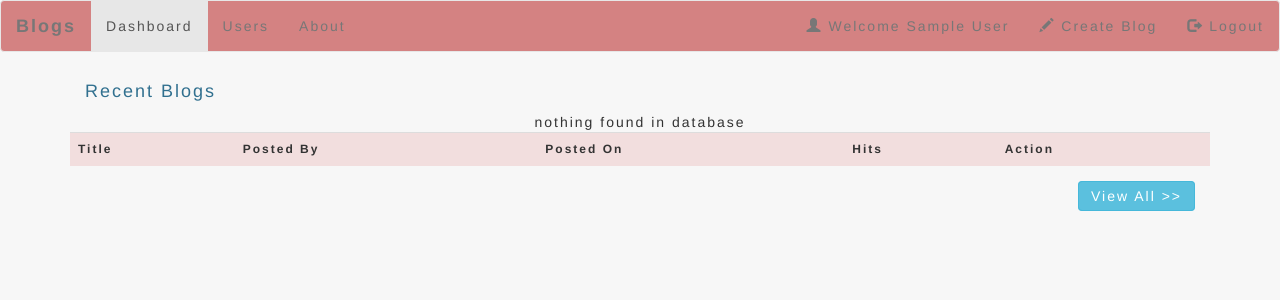
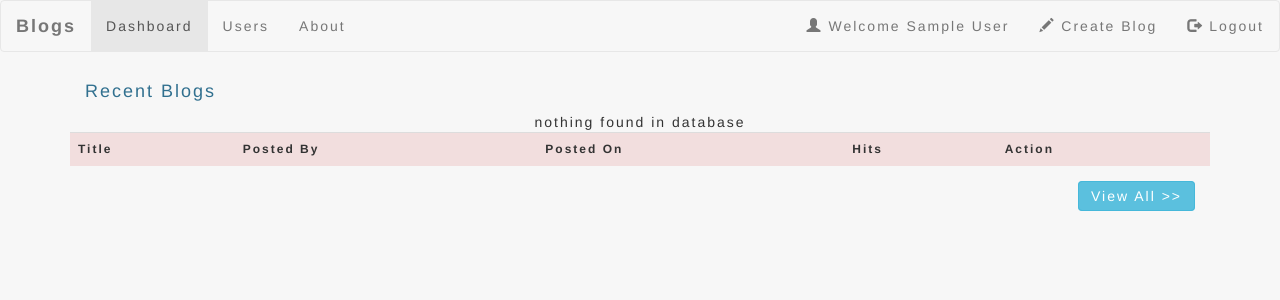
Before and after one commit to akshay1293/phpBlog, a PHP site: page /blogs/ in a window 1280 px wide. Shown: the top 300 px of the page. Run offline with PHP 8.4, Linux system fonts and the light colour scheme; the visitor is signed in with stand-in values (Sample User, id 1); data that the repository does not hold is empty; some libraries are stand-ins or nearby versions.

Commit message:
header background color changed

```diff
--- a/view/header.php
+++ b/view/header.php
@@ -5,7 +5,7 @@
    $fileName = $filePath[sizeof($filePath)-1];
 ?>
 
-<nav class="navbar navbar-default">
+<nav class="navbar navbar-default" style="background:#f7f7f7">
             <div class="container-fluid">
                 <div class="navbar-header">
                     <a class="navbar-brand" href="http://localhost/blogs/index.php"><strong>Blogs</strong></a>
```
